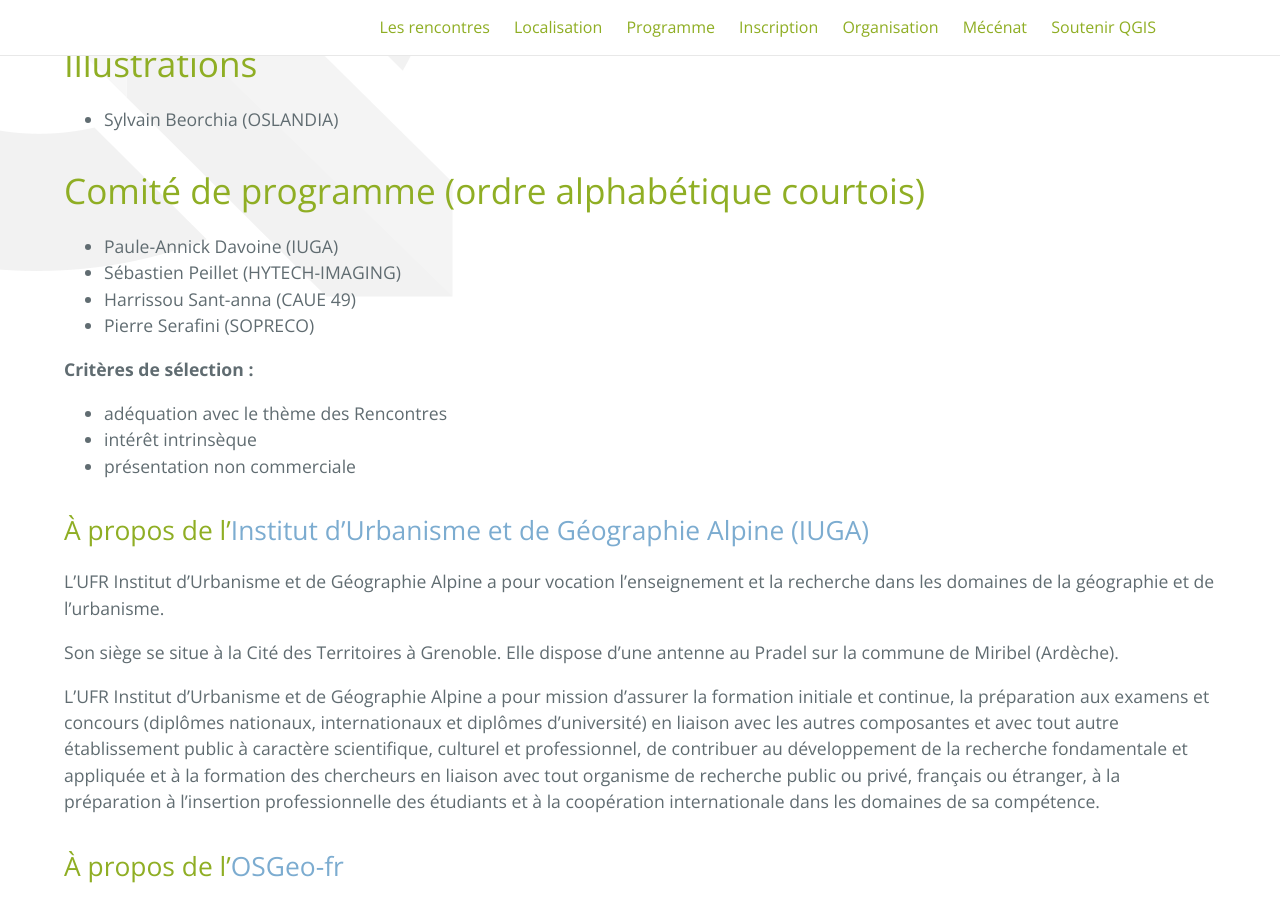
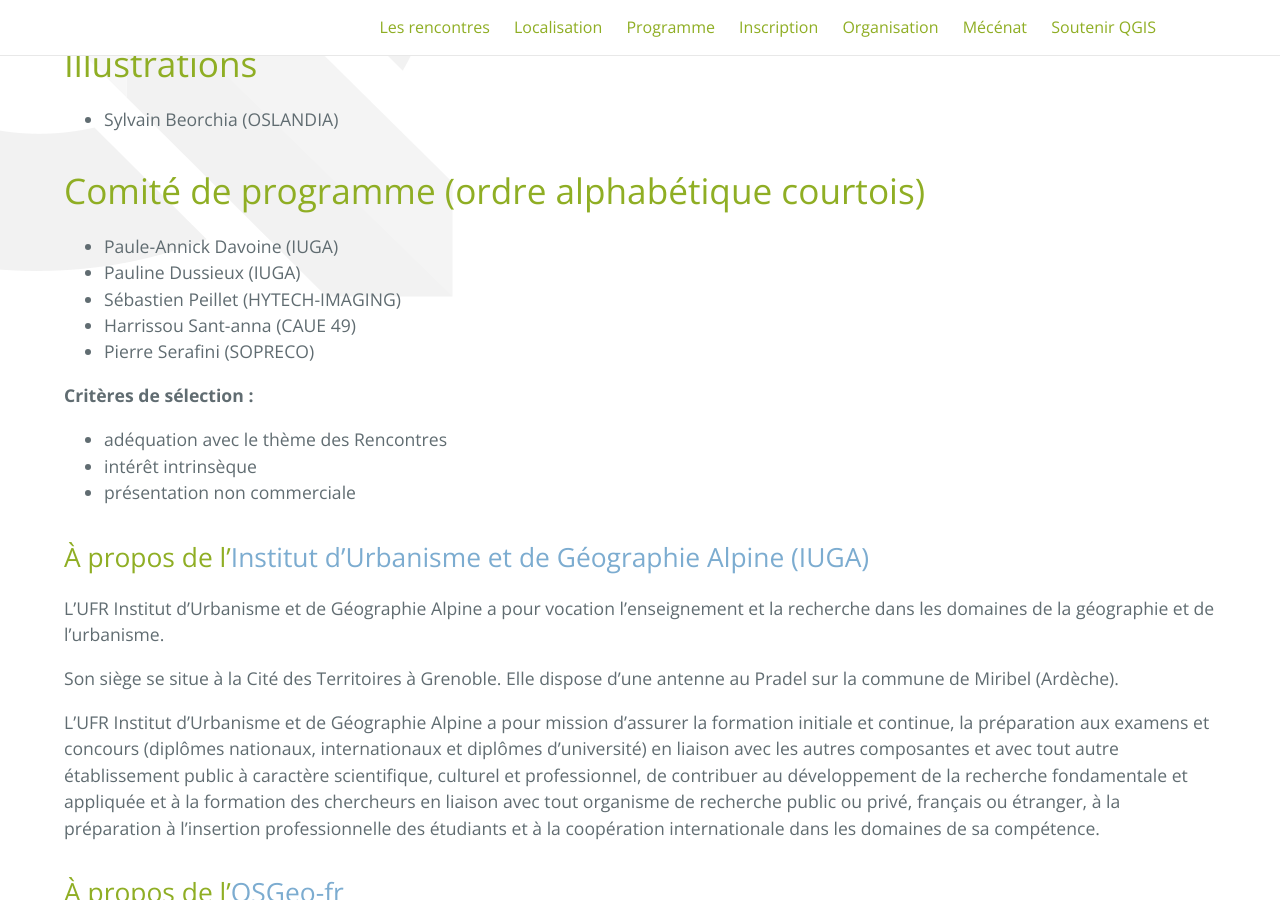
Before and after one commit to OSGeo-fr/QGIS-conf-fr-website, a Jekyll site: the page built from z60_apropos.md, in a window 1280 px wide and 900 px high, scrolled down 1002 px. Built offline with Jekyll 4.4.1, drawn with Linux system fonts in a browser that asks for light colours.

Commit message:
Update z60_apropos.md
Complément comité de programme

```diff
--- a/z60_apropos.md
+++ b/z60_apropos.md
@@ -33,6 +33,7 @@ Pour nous contacter, utiliser le formulaire de [contact]({{ site.url }}{{ site.b
 # Comité de programme (ordre alphabétique courtois)
 
 - Paule-Annick Davoine (IUGA)
+- Pauline Dussieux (IUGA)
 - Sébastien Peillet (HYTECH-IMAGING)
 - Harrissou Sant-anna (CAUE 49)
 - Pierre Serafini (SOPRECO)
```
